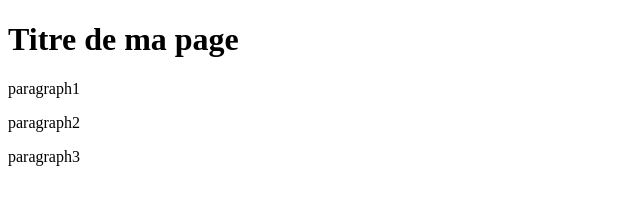
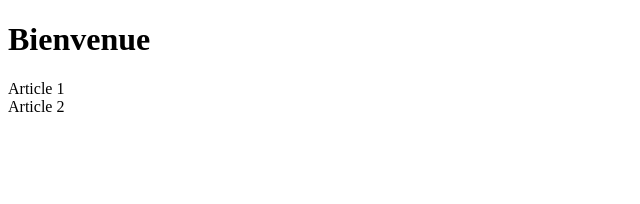
Before and after one commit to CEF1259/tutoGit, a plain HTML site: page index.html in a window 1280 px wide. Shown: the whole page, without its empty margins (0-640 px from the left). Drawn offline with Linux system fonts and the light colour scheme.

Commit message:
modification du contenu de la page d'accueil

```diff
--- a/index.html
+++ b/index.html
@@ -2,12 +2,11 @@
 <html lang = "en">
     <head>
         <meta charset = "UTF-8">
-        <title>document</title>
+        <title>mon site web</title>
     </head>
     <body>
-        <h1>Titre de ma page</h1>
-        <p>paragraph1</p>
-        <p>paragraph2</p>
-        <p>paragraph3</p>
+        <h1>Bienvenue</h1>
+        <div>Article 1</div>
+        <div>Article 2</div>
     </body>
 </html>
```
